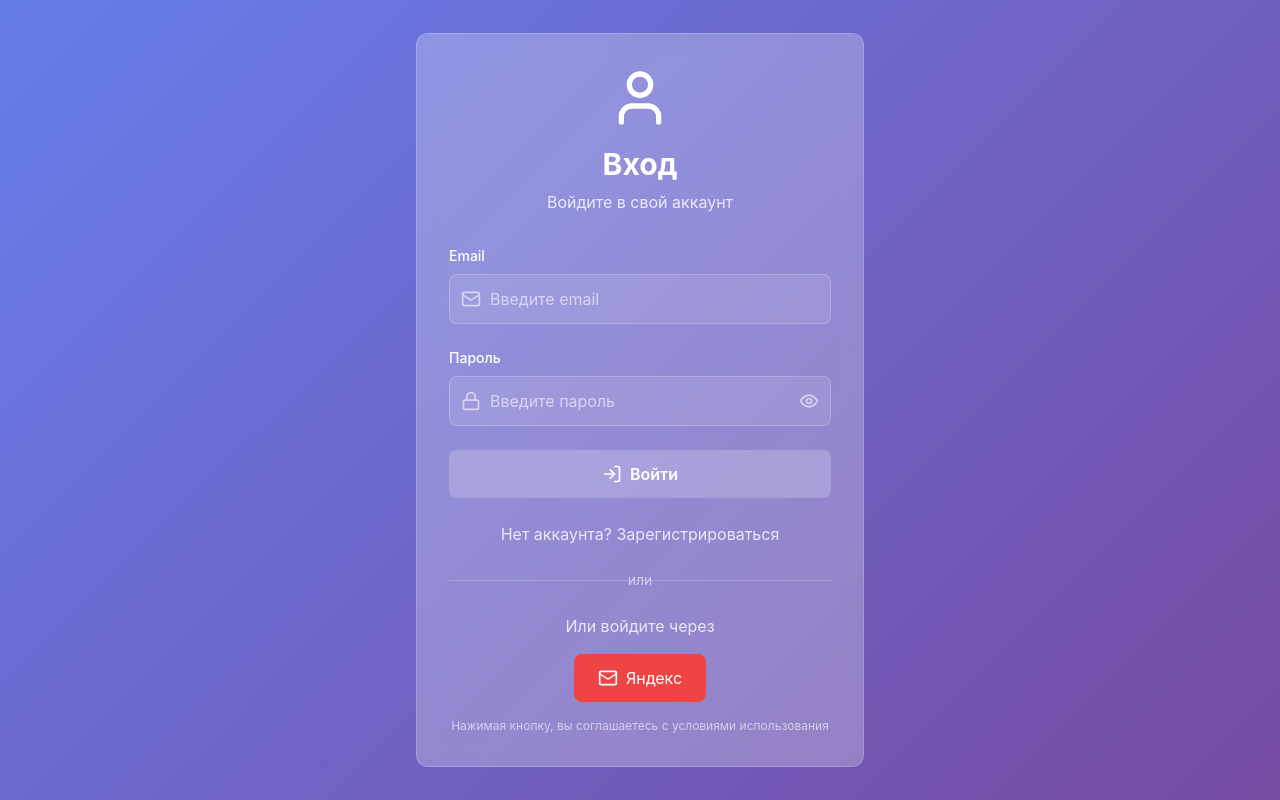
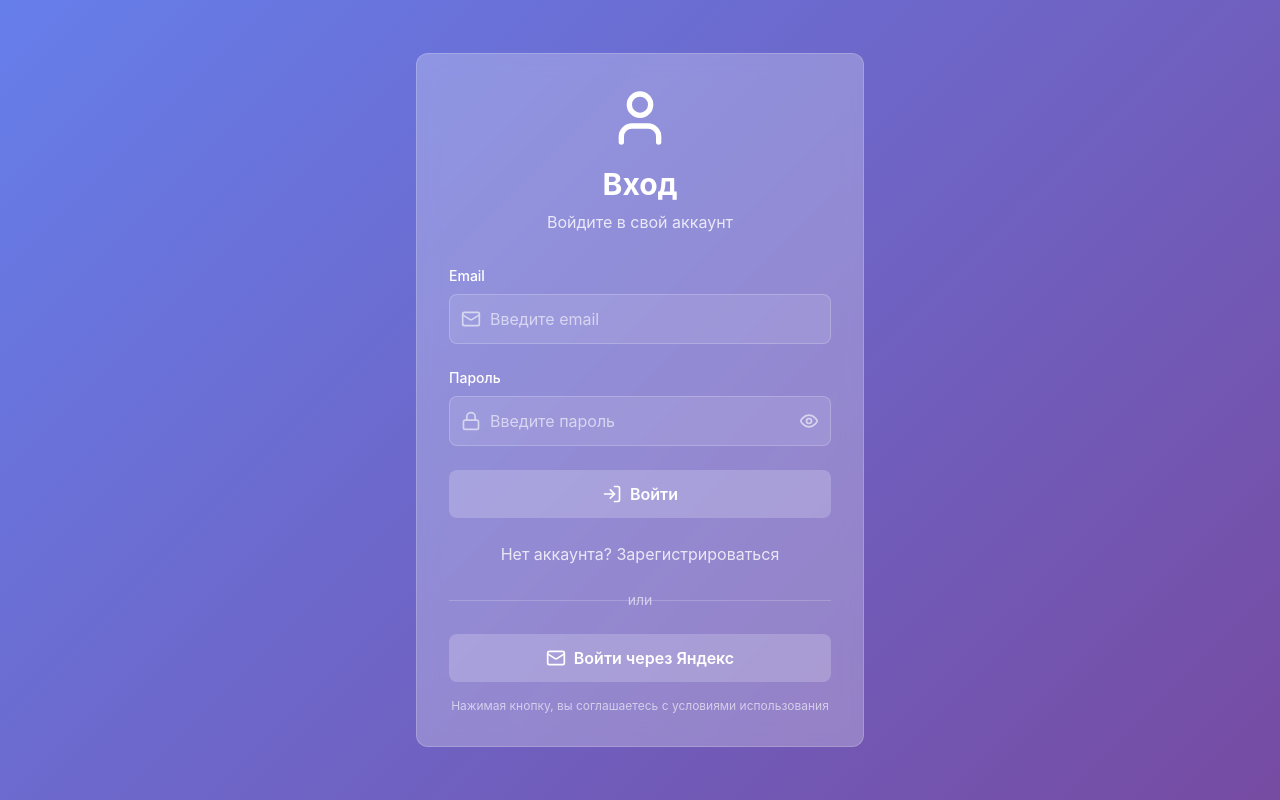
Before and after one commit to Zaladdin/bdApp, a React (Create React App) app: page / in a window 1280 px wide. Built offline with nearby package versions, Linux system fonts and the light colour scheme; the HTML template or start-up script is replaced by a standard one.

Commit message:
Исправлена авторизация через Яндекс: новый стиль кнопки, исправлена логика OAuth, добавлен callback обработчик

```diff
--- a/src/components/YandexAuth.js
+++ b/src/components/YandexAuth.js
@@ -1,38 +1,66 @@
-import React, { useEffect } from 'react';
+import React, { useState } from 'react';
 import { Mail } from 'lucide-react';
 
 const YandexAuth = ({ onLogin }) => {
-  useEffect(() => {
-    // Загружаем Яндекс ID SDK
-    const script = document.createElement('script');
-    script.src = 'https://yastatic.net/s3/passport-sdk/autofill/v1/sdk-suggest-with-polyfills-latest.js';
-    script.async = true;
-    document.head.appendChild(script);
+  const [isLoading, setIsLoading] = useState(false);
+  const [error, setError] = useState('');
 
-    script.onload = () => {
-      // Инициализируем Яндекс ID
-      if (window.YaAuthSuggest) {
-        window.YaAuthSuggest.init({
-          client_id: process.env.REACT_APP_YANDEX_CLIENT_ID || 'YOUR_YANDEX_CLIENT_ID',
-          response_type: 'token',
-          redirect_uri: window.location.origin
-        }, window.location.origin, {
-          view: 'button',
-          parentId: 'yandex-auth-button',
-          buttonView: 'main',
-          buttonTheme: 'light',
-          buttonSize: 'm',
-          buttonBorderRadius: 8
-        })
-        .then((result) => {
-          // Успешная авторизация
-          console.log('Yandex auth success:', result);
+  const handleYandexAuth = () => {
+    setIsLoading(true);
+    setError('');
 
-          // Получаем информацию о пользователе
-          fetch(`https://login.yandex.ru/info?format=json&oauth_token=${result.access_token}`)
-            .then(response => response.json())
-            .then(userInfo => {
-              console.log('User info:', userInfo);
+    // Проверяем наличие Client ID
+    const clientId = process.env.REACT_APP_YANDEX_CLIENT_ID;
+    if (!clientId || clientId === 'YOUR_YANDEX_CLIENT_ID') {
+      setError('Client ID не настроен. Проверьте переменные окружения.');
+      setIsLoading(false);
+      return;
+    }
+
+    // Создаем URL для авторизации через Яндекс
+    const redirectUri = encodeURIComponent(`${window.location.origin}/yandex-callback.html`);
+    const authUrl = `https://oauth.yandex.ru/authorize?response_type=token&client_id=${clientId}&redirect_uri=${redirectUri}&scope=login:email+login:info`;
+
+    // Открываем окно авторизации
+    const authWindow = window.open(
+      authUrl,
+      'yandex_auth',
+      'width=500,height=600,scrollbars=yes,resizable=yes'
+    );
+
+    // Слушаем сообщения от окна авторизации
+    const messageListener = (event) => {
+      if (event.origin !== window.location.origin) return;
+
+      if (event.data.type === 'YANDEX_AUTH_SUCCESS') {
+        const { access_token } = event.data;
+        fetchUserInfo(access_token);
+        authWindow.close();
+        window.removeEventListener('message', messageListener);
+      } else if (event.data.type === 'YANDEX_AUTH_ERROR') {
+        setError('Ошибка авторизации: ' + event.data.error);
+        setIsLoading(false);
+        authWindow.close();
+        window.removeEventListener('message', messageListener);
+      }
+    };
+
+    window.addEventListener('message', messageListener);
+
+    // Проверяем, не закрыли ли окно
+    const checkClosed = setInterval(() => {
+      if (authWindow.closed) {
+        clearInterval(checkClosed);
+        setIsLoading(false);
+        window.removeEventListener('message', messageListener);
+      }
+    }, 1000);
+  };
+
+  const fetchUserInfo = async (accessToken) => {
+    try {
+      const response = await fetch(`https://login.yandex.ru/info?format=json&oauth_token=${accessToken}`);
+      const userInfo = await response.json();
 
       // Создаем пользователя в нашем формате
       const user = {
@@ -61,40 +89,30 @@ const YandexAuth = ({ onLogin }) => {
       localStorage.setItem('birthdayAppCurrentUser', JSON.stringify(user));
 
       onLogin(user);
-            })
-            .catch(error => {
+      setIsLoading(false);
+    } catch (error) {
       console.error('Error fetching user info:', error);
-            });
-        })
-        .catch((error) => {
-          console.error('Yandex auth error:', error);
-        });
+      setError('Ошибка получения информации о пользователе');
+      setIsLoading(false);
     }
   };
 
-    return () => {
-      // Очистка при размонтировании
-      if (document.head.contains(script)) {
-        document.head.removeChild(script);
-      }
-    };
-  }, [onLogin]);
-
   return (
     <div className="space-y-4">
-      <div className="text-center">
-        <p className="text-white opacity-80 mb-4">Или войдите через</p>
+      {error && (
+        <div className="bg-red-500 bg-opacity-20 border border-red-500 border-opacity-30 rounded-lg p-3">
+          <p className="text-red-200 text-sm text-center">{error}</p>
         </div>
+      )}
 
-      <div className="flex justify-center">
-        <div
-          id="yandex-auth-button"
-          className="bg-red-500 hover:bg-red-600 text-white px-6 py-3 rounded-lg transition-all duration-200 flex items-center space-x-2 cursor-pointer"
+      <button
+        onClick={handleYandexAuth}
+        disabled={isLoading}
+        className="w-full bg-white bg-opacity-20 hover:bg-opacity-30 disabled:opacity-50 disabled:cursor-not-allowed text-white font-semibold py-3 px-4 rounded-lg transition-all duration-200 flex items-center justify-center space-x-2"
       >
         <Mail className="h-5 w-5" />
-          <span>Яндекс</span>
-        </div>
-      </div>
+        <span>{isLoading ? 'Загрузка...' : 'Войти через Яндекс'}</span>
+      </button>
 
       <div className="text-center">
         <p className="text-white text-xs opacity-60">
```
Also changed, not shown: public/yandex-callback.html (added, +40 -0 lines), 12 other files (tests, documents, lock files or other folders). Lines whose indentation alone changed are shown as unchanged.
